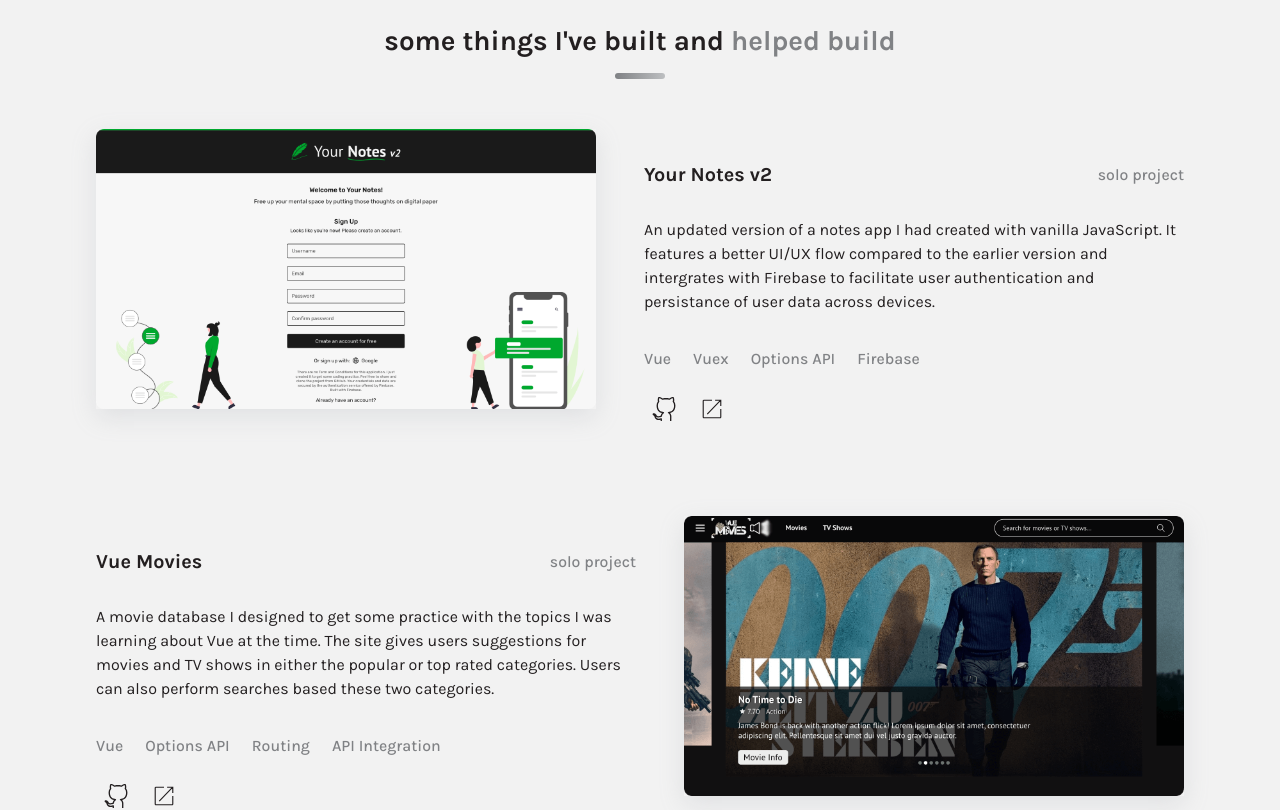
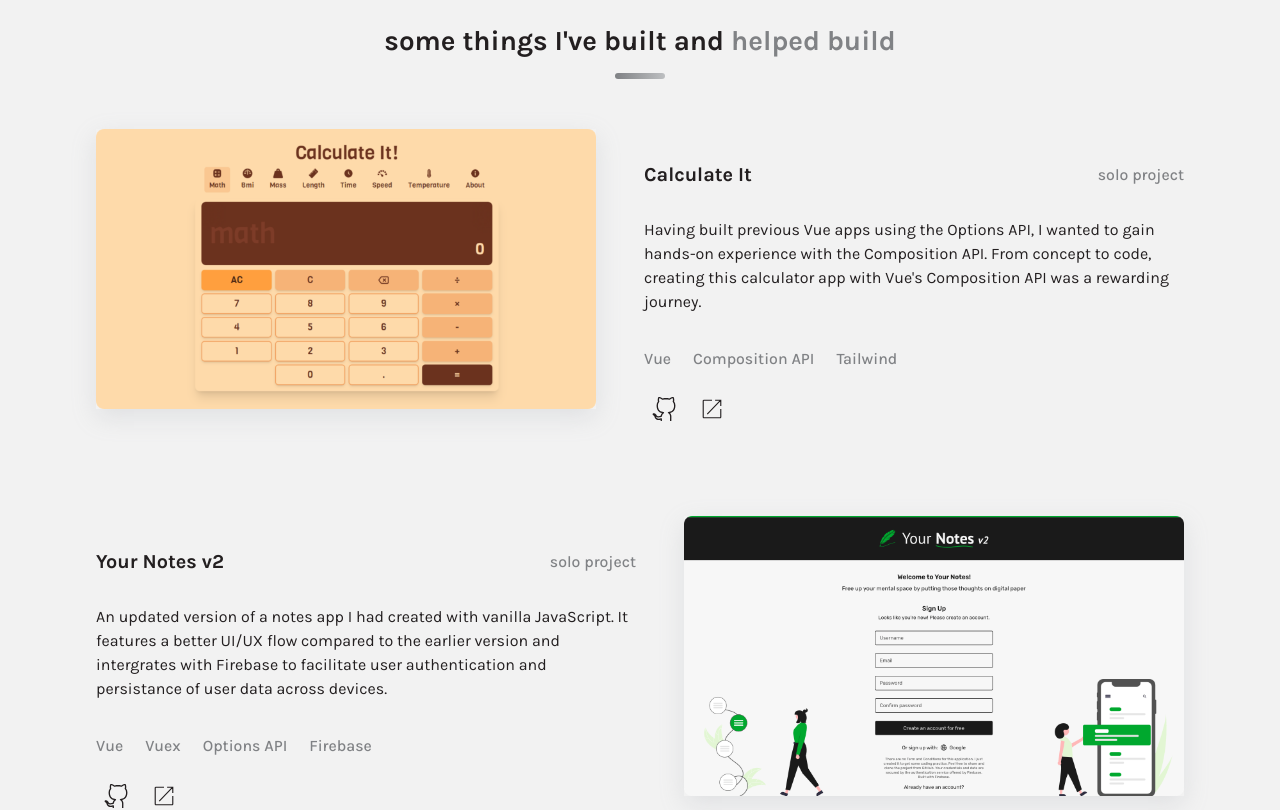
Before and after one commit to AllanKirui/AllanKirui.github.io, a Vue app: page / in a window 1280 px wide. Shown: the part 1500-2310 px from the top of the page. Built offline with nearby package versions, Linux system fonts and the light colour scheme.

Commit message:
Add project data

```diff
--- a/src/projects-data.js
+++ b/src/projects-data.js
@@ -1,4 +1,17 @@
 export default [
+  {
+    title: "Calculate It",
+    tag: "solo project",
+    description:
+      "Having built previous Vue apps using the Options API, I wanted to gain hands-on experience with the Composition API. From concept to code, creating this calculator app with Vue's Composition API was a rewarding journey.",
+    about: ["Vue", "Composition API", "Tailwind"],
+    links: {
+      live: "https://allankirui.github.io/calculate-it",
+      repo: "https://github.com/AllanKirui/calculate-it"
+    },
+    img: "8-calculate-it.png",
+    isCollab: false
+  },
   {
     title: "Your Notes v2",
     tag: "solo project",
@@ -7,10 +20,10 @@ export default [
     about: ["Vue", "Vuex", "Options API", "Firebase"],
     links: {
       live: "https://allankirui.github.io/your-notes-v2",
-      repo: "https://github.com/AllanKirui/your-notes-v2",
+      repo: "https://github.com/AllanKirui/your-notes-v2"
     },
     img: "1-yournotes-v2.png",
-    isCollab: false,
+    isCollab: false
   },
   {
     title: "Vue Movies",
@@ -20,10 +33,10 @@ export default [
     about: ["Vue", "Options API", "Routing", "API Integration"],
     links: {
       live: "https://allankirui.github.io/vue-movies",
-      repo: "https://github.com/AllanKirui/vue-movies",
+      repo: "https://github.com/AllanKirui/vue-movies"
     },
     img: "2-vue-movies.png",
-    isCollab: false,
+    isCollab: false
   },
   {
     title: "The Frontend",
@@ -33,10 +46,10 @@ export default [
     about: ["HTML", "SASS", "CSS Grid", "JavaScript"],
     links: {
       live: "https://allankirui.github.io/the-frontend",
-      repo: "https://github.com/AllanKirui/the-frontend",
+      repo: "https://github.com/AllanKirui/the-frontend"
     },
     img: "3-the-frontend.png",
-    isCollab: false,
+    isCollab: false
   },
   {
     title: "Vue Color Picker",
@@ -46,10 +59,10 @@ export default [
     about: ["Vue", "Components", "Options API"],
     links: {
       live: "https://allankirui.github.io/vue-color-picker",
-      repo: "https://github.com/AllanKirui/vue-color-picker",
+      repo: "https://github.com/AllanKirui/vue-color-picker"
     },
     img: "4-color-picker.png",
-    isCollab: false,
+    isCollab: false
   },
   {
     title: "Social Proof",
@@ -59,10 +72,10 @@ export default [
     about: ["HTML", "CSS", "Git", "GitHub", "Collaboration"],
     links: {
       live: "https://practical-tereshkova-8c641d.netlify.app/",
-      repo: "https://github.com/AllanKirui/social-proof",
+      repo: "https://github.com/AllanKirui/social-proof"
     },
     img: "5-social-proof.png",
-    isCollab: true,
+    isCollab: true
   },
   {
     title: "Loopstudios",
@@ -72,10 +85,10 @@ export default [
     about: ["HTML", "CSS", "Git", "GitHub", "Collaboration"],
     links: {
       live: "https://hungry-kilby-fc41c0.netlify.app/",
-      repo: "https://github.com/AllanKirui/loopstudios-landing-page",
+      repo: "https://github.com/AllanKirui/loopstudios-landing-page"
     },
     img: "6-loopstudios.png",
-    isCollab: true,
+    isCollab: true
   },
   {
     title:
@@ -86,9 +99,9 @@ export default [
     about: ["Grit", "Humor"],
     links: {
       live: "https://allankirui.github.io/my-journey",
-      repo: null,
+      repo: null
     },
     img: "7-blog.png",
-    isCollab: false,
-  },
-];
+    isCollab: false
+  }
+]
```
